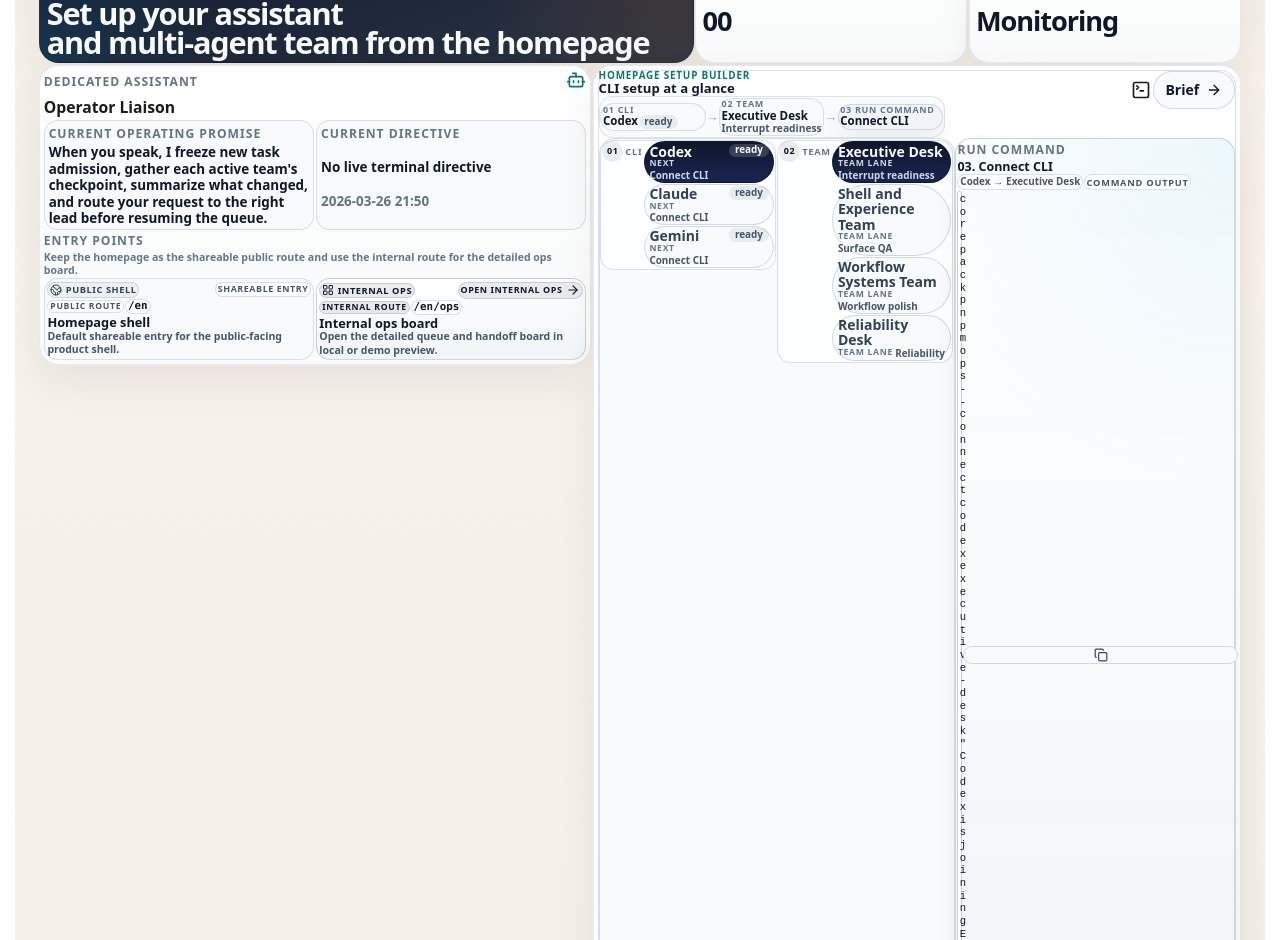
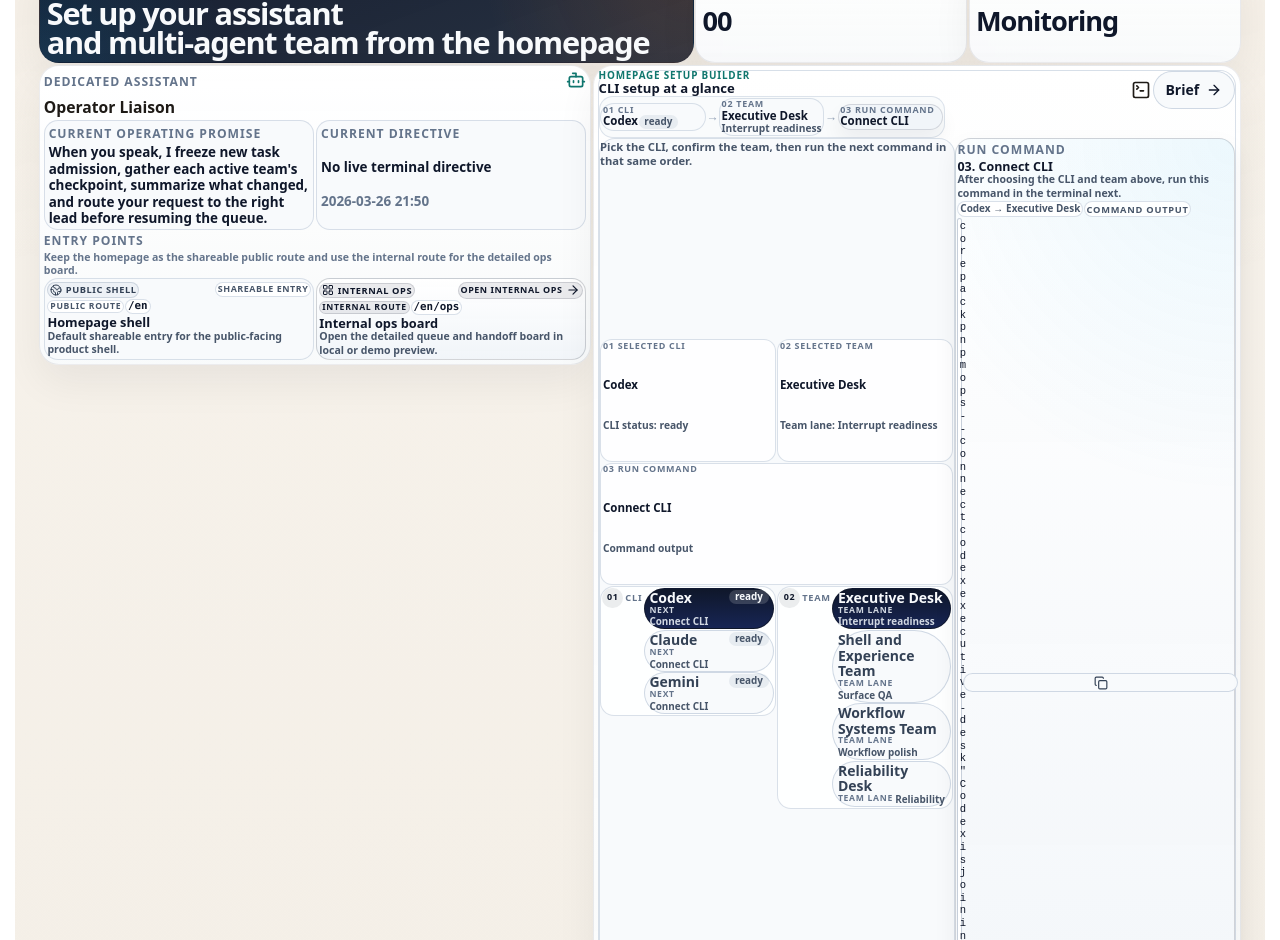
Before and after one commit to GongJae00/research-pages, a Next.js app in the folder apps/web/: page /en in a window 1280 px wide. Shown: the part 1620-2560 px from the top of the page. Built offline with nearby package versions, Linux system fonts and the light colour scheme; no server answers.

Commit message:
Autonomy batch 1729: workflow-systems, shell-experience

```diff
--- a/apps/web/src/components/homepage-agent-control-section.module.css
+++ b/apps/web/src/components/homepage-agent-control-section.module.css
@@ -1728,6 +1728,11 @@
   background: rgba(248, 250, 252, 0.92);
 }
 
+.setupSelectionLead {
+  display: grid;
+  gap: 0.05rem;
+}
+
 .setupSectionHead {
   display: flex;
   flex-wrap: wrap;
@@ -1745,6 +1750,8 @@
 .selectionDigestRow {
   display: flex;
   flex-wrap: wrap;
+  align-items: stretch;
+  justify-content: flex-start;
   gap: 0.05rem;
 }
 
@@ -2377,10 +2384,6 @@
   .setupCommandInline {
     align-self: stretch;
     align-content: start;
-  }
-
-  .selectionDigestRow {
-    display: none;
   }
 
   .nextCommandStrip {
--- a/apps/web/src/components/homepage-agent-control-section.tsx
+++ b/apps/web/src/components/homepage-agent-control-section.tsx
@@ -567,6 +567,35 @@ export function HomepageAgentControlSection({
 
             <div className={styles.setupWorkbench}>
               <div className={styles.setupSelectionPanel} aria-label={getSetupInputLabel(locale)}>
+                {nextSetupCommand ? (
+                  <div className={styles.setupSelectionLead}>
+                    <p className={styles.setupSequenceIntro}>{copy.setupSequenceIntro}</p>
+                    <div className={styles.selectionDigestRow} aria-label={setupFlowLabel}>
+                      <span className={styles.selectionDigestChip}>
+                        <span className={styles.setupDigestKey}>{`01 ${copy.selectedCli}`}</span>
+                        <strong>{selectedProvider?.label ?? "-"}</strong>
+                        <span className={styles.selectionDigestMeta}>
+                          {`${copy.selectedCliStatusLabel}: ${
+                            selectedProvider ? getProviderStatusLabel(locale, selectedProvider.status) : "-"
+                          }`}
+                        </span>
+                      </span>
+                      <span className={styles.selectionDigestChip}>
+                        <span className={styles.setupDigestKey}>{`02 ${copy.selectedTeamLabel}`}</span>
+                        <strong>{selectedTeam?.name ?? "-"}</strong>
+                        <span className={styles.selectionDigestMeta}>
+                          {`${copy.selectedLaneLabel}: ${selectedTeam?.lane ?? "-"}`}
+                        </span>
+                      </span>
+                      <span className={styles.selectionDigestChip}>
+                        <span className={styles.setupDigestKey}>{`03 ${copy.runCommandLabel}`}</span>
+                        <strong>{nextSetupCommand.title}</strong>
+                        <span className={styles.selectionDigestMeta}>{setupOutputLabel}</span>
+                      </span>
+                    </div>
+                  </div>
+                ) : null}
+
                 <div className={styles.setupPickerGrid}>
                   <div className={styles.setupPicker} aria-label={copy.chooseProvider}>
                     <div className={styles.setupPickerLabelGroup}>
@@ -644,6 +673,7 @@ export function HomepageAgentControlSection({
                     <div className={styles.setupCommandInlineCopy}>
                       <span className={styles.metaLabel}>{copy.runCommandLabel}</span>
                       <strong>{`03. ${nextSetupCommand.title}`}</strong>
+                      <p className={styles.nextCommandHint}>{copy.nextCommandHelp}</p>
                     </div>
                     <div className={styles.setupCommandInlineMeta}>
                       <span className={styles.setupCommandInlinePath}>
```
Also changed, not shown: apps/web/src/components/affiliation-workspace.tsx (+50 -14 lines).
